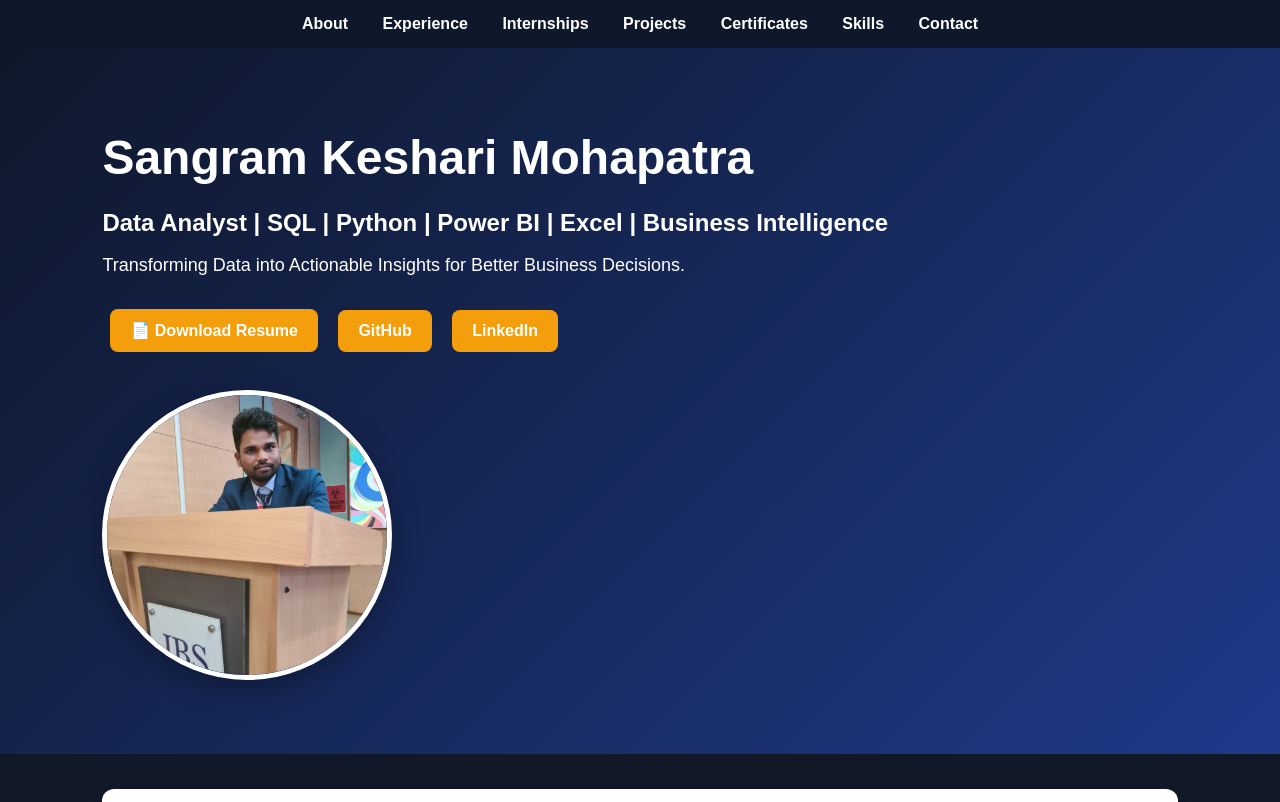
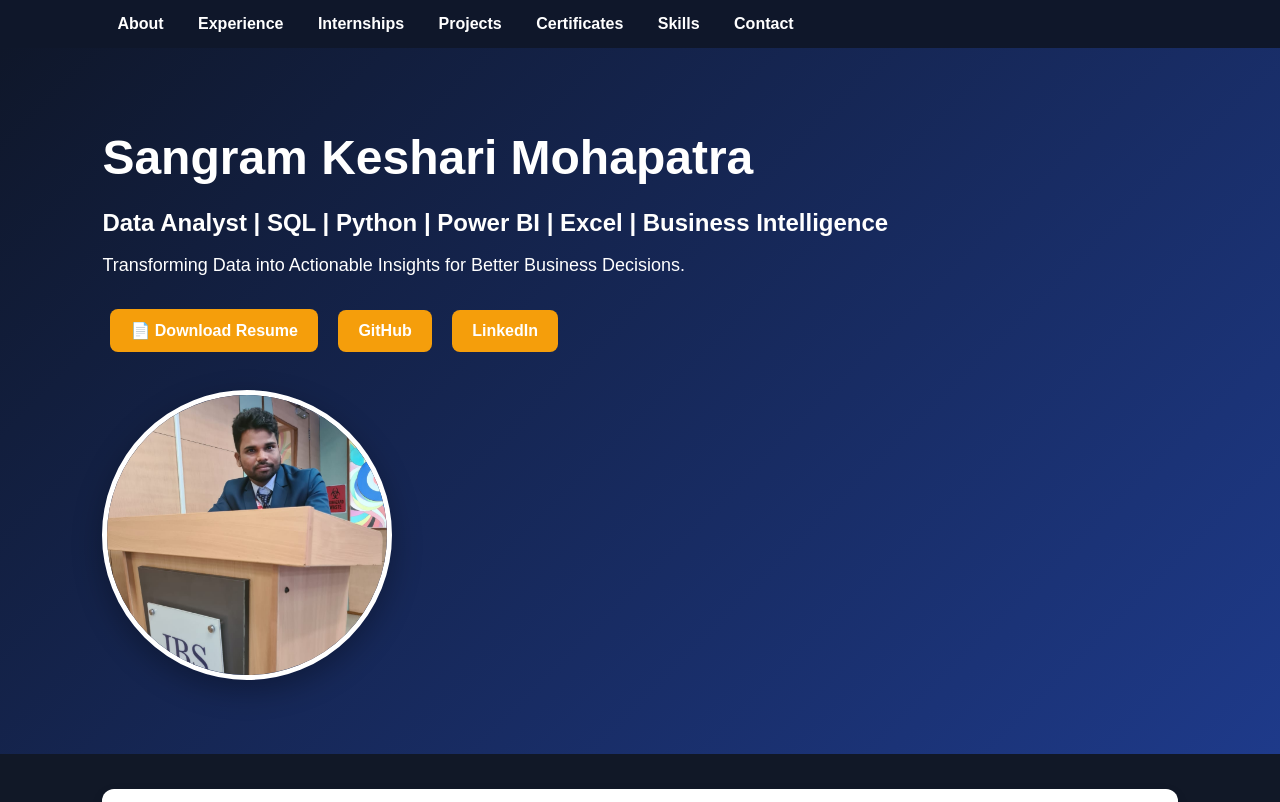
Before and after one commit to skm-1718/PORTFOLIO, a plain HTML site: page index.html in a window 1280 px wide. Shown: the top 802 px of the page. Drawn offline with Linux system fonts and the light colour scheme.

Commit message:
Update index.html

```diff
--- a/index.html
+++ b/index.html
@@ -20,9 +20,8 @@ body{
 /* THEN NAV */
 
 nav{
-    background:#0f172a;
-    padding:15px;
-    text-align:center;
+background:#0f172a;
+padding:15px 8%;
 }
 
 nav a{
@@ -31,8 +30,6 @@ nav a{
     margin:0 15px;
     font-weight:600;
 }
-
-
 
 .hero{
 background:linear-gradient(135deg,#0f172a,#1e3a8a);
```
